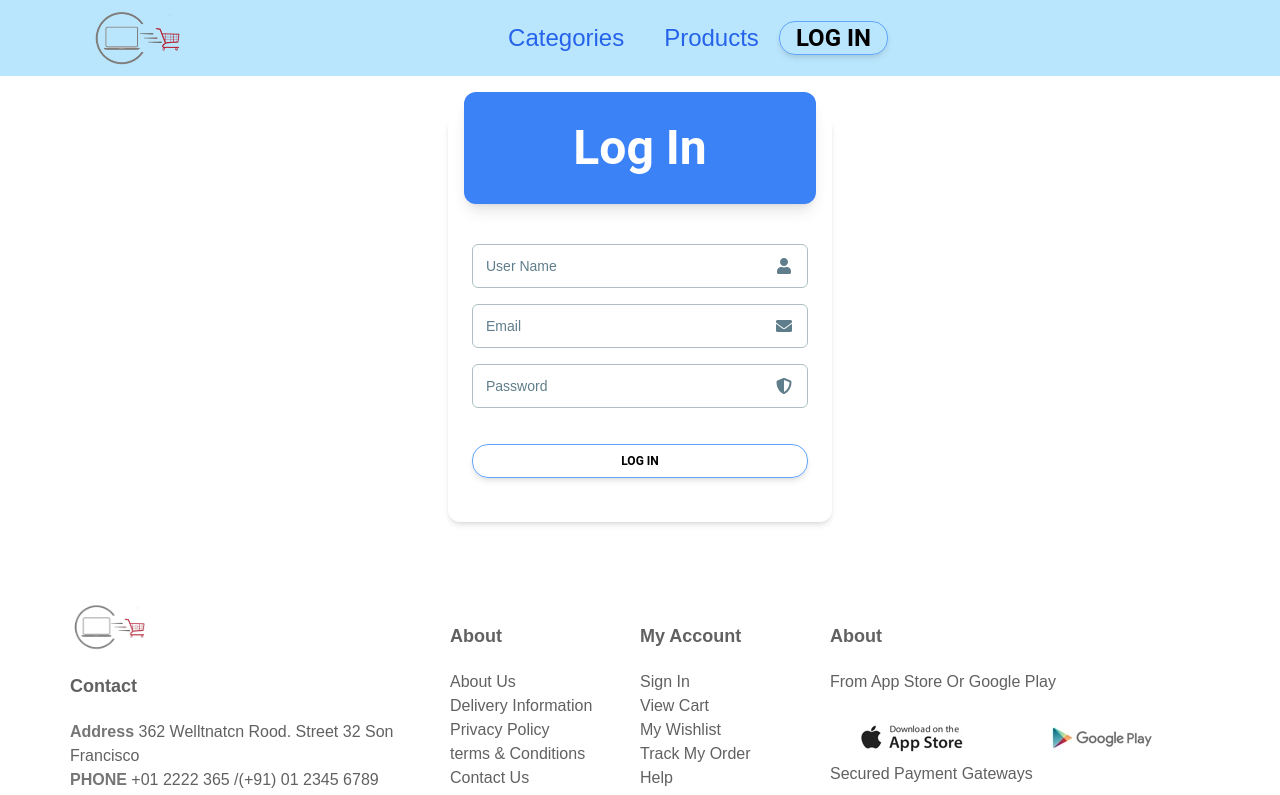
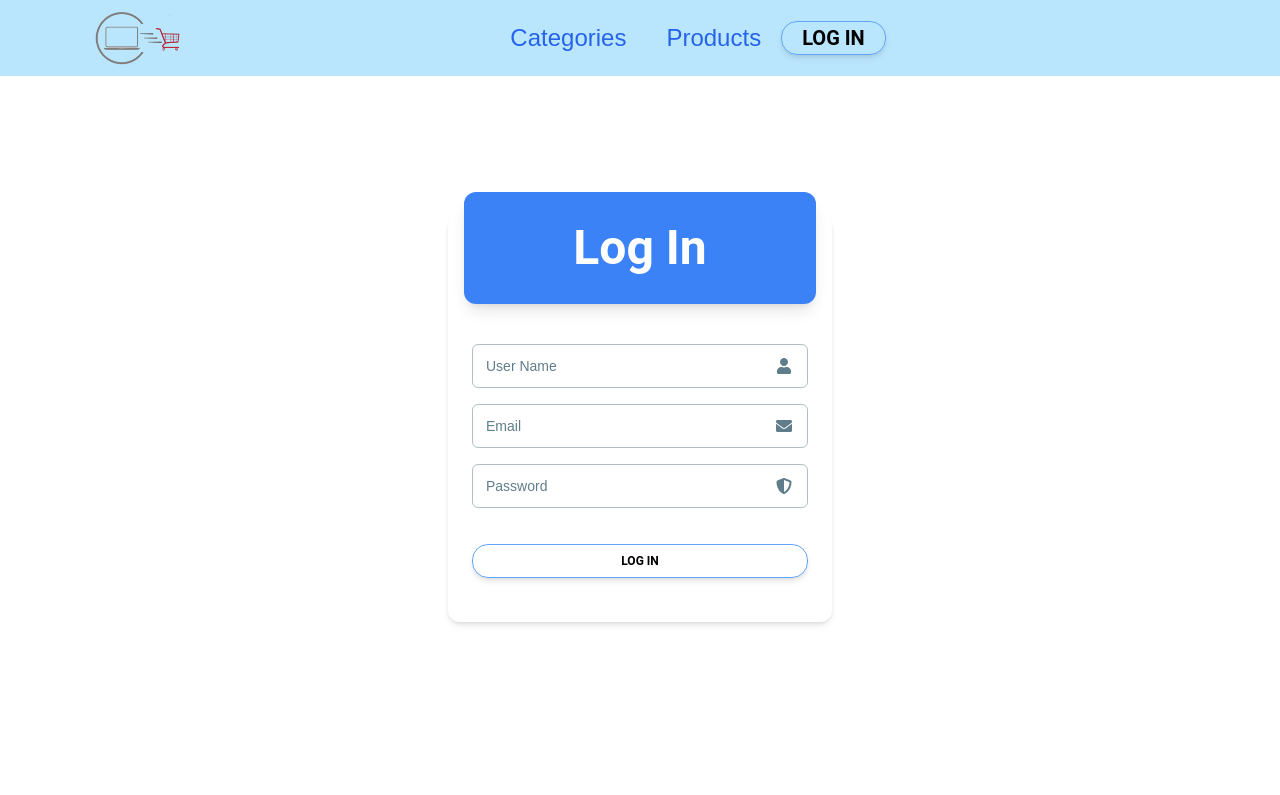
Before and after one commit to Alsakr922/Shop, a React (Vite) app: page /cart in a window 1280 px wide. Shown: the top 795 px of the page. Built offline with nearby package versions, Linux system fonts and the light colour scheme; a web font is replaced by a local one.

Commit message:
Hello 14

```diff
--- a/src/App.css
+++ b/src/App.css
@@ -58,11 +58,11 @@ html{
   }
 
   .flexStart {
-    @apply flex items-center justify-start;
+    @apply flex items-start justify-start;
   }
 
   .flexEnd {
-    @apply flex items-center justify-end;
+    @apply flex items-end justify-end;
   }
 
   /* FONTS */
--- a/src/Redux/Slices/CartSlice.jsx
+++ b/src/Redux/Slices/CartSlice.jsx
@@ -79,10 +79,11 @@ export const CartSlice = createSlice({
       } catch (err) {
         return err;
       }
-    }
+    },
+
   }
 })
 
 // eslint-disable-next-line react-refresh/only-export-components
-export const { addToCart , removeFromCart  } = CartSlice.actions;
+export const { addToCart , removeFromCart , deleteAllItems  } = CartSlice.actions;
 export default CartSlice.reducer;
--- a/src/Redux/Slices/WishSlice.jsx
+++ b/src/Redux/Slices/WishSlice.jsx
@@ -65,10 +65,11 @@ export const WishSlice = createSlice({
       } catch (err) {
         return err;
       }
-    }
+    },
+
   }
 })
 
 // eslint-disable-next-line react-refresh/only-export-components
-export const { addToWish , removeFromWish  } = WishSlice.actions;
+export const { addToWish , removeFromWish   } = WishSlice.actions;
 export default WishSlice.reducer;
--- a/src/components/Cart.jsx
+++ b/src/components/Cart.jsx
@@ -2,7 +2,7 @@
 
 import { useDispatch, useSelector } from 'react-redux';
 import { FaEraser } from 'react-icons/fa';
-import { removeFromCart } from '../Redux/Slices/CartSlice';
+import {  removeFromCart } from '../Redux/Slices/CartSlice';
 const Cart = () => {
     const dispatch = useDispatch()
 
@@ -11,14 +11,10 @@ const Cart = () => {
       console.log("cartTotalPrice", cartTotalPrice)
       const cartTotalAmount = useSelector((state) => state.cart.totalAmount)
       console.log("cartTotalAmount", cartTotalAmount)
-      const wishesTotalAmount = useSelector((state) => state.wish.totalAmount)
-      console.log("wishesTotalAmount", wishesTotalAmount)
   return (
 
-    <div>
-      <div>
-          <section className="my-10 cart-section">
-    <table className="w-4/5 m-auto">
+    <section className="pt-[200px] container m-auto cart-section">
+    <table className="w-full m-auto py-[200px]">
       <thead className="tablehead p-10 text-primary-500 uppercase text-2xl mb-5 ">
         <td className="py-5 font-semibold">Remove</td>
         <td className="py-5 font-semibold">Image</td>
@@ -41,12 +37,13 @@ const Cart = () => {
           </tr>
           )
         })}
-      </tbody>
-
-    </table>
+        </tbody>
+      </table>
+      <div className='bg-primary-300 rounded-lg ms-auto mt-auto p-5 w-[500px] regular-40'>
+      <div className='flexBetween text-gray-20'>Total Items : <span className='text-primary-500 font-semibold'>{cartTotalAmount}</span></div>
+      <div className='flexBetween text-gray-20'>Total Prices : <span className='text-primary-500 font-semibold'>{cartTotalPrice}$</span></div>
+      </div>
   </section>
-      </div>
-    </div>
   )
 }
 
--- a/src/components/Hero.jsx
+++ b/src/components/Hero.jsx
@@ -2,8 +2,7 @@ import { Button } from "@material-tailwind/react"
 const Hero = () => {
   return (
     <div className='lg:p-[200px] p-[50px] h-[100vh]'>
-
-        <div className='home  h-[80vh] sm:flexCenter lg:flex container m-auto'>
+        <div className='home h-[80vh] sm:flexCenter flexStart container m-auto'>
         <div className='space-y-10  text-center text-white lg:text-black'>
           <h1 className='lg:regular-64 regular-40'>70% Ramadan Sale</h1>
           <p className='lg:regular-64 regular-40'>All Products</p>
--- a/src/components/Login.jsx
+++ b/src/components/Login.jsx
@@ -27,7 +27,7 @@ const Login = () => {
     setValues({ ...Values, [name]: value });
   }
   return (
-    <div className='container m-auto'>
+    <div className='container m-auto py-[100px]'>
       <Card className='w-96 m-auto mt-10'>
         <CardHeader
           variant='gradient'
--- a/src/components/Navbar.jsx
+++ b/src/components/Navbar.jsx
@@ -75,7 +75,7 @@ function Navbar() {
       </li>
           : <div className="flexCenter">
               <Link to={"/login"}>
-              <Button className="btnOutline lg:text-[24px] ">
+              <Button className="btnOutline lg:px-5 lg:text-[20px] ">
                 Log In
               </Button>
               </Link>
--- a/src/components/SingleProduct.jsx
+++ b/src/components/SingleProduct.jsx
@@ -5,6 +5,7 @@ import { useParams } from "react-router-dom"
 import { addToCart } from "../Redux/Slices/CartSlice"
 import { useState } from "react"
 import { addToWish } from "../Redux/Slices/WishSlice"
+import Swal from "sweetalert2"
 
 const SingleProduct = () => {
 
@@ -24,7 +25,10 @@ const SingleProduct = () => {
     const products = useSelector((state) => state.Products.singleProduct)
     console.log("Single Products", products)
     const { id } = useParams()
-    console.log("id", id)
+  console.log("id", id)
+      const user = useSelector((state) => state.user.user)
+  // console.log("user", user);
+  const { authUser } = user;
   return (
     <div className="py-[200px]">
       <div className="container m-auto bg-slate-100">
@@ -55,24 +59,40 @@ const SingleProduct = () => {
                         </select>
                   <p className="regular-24 border-y border-solid border-gray-30 py-5 my-5 px-5"><span className='text-red-600 text-[16px] pr-3 line-through'>  {product.oldPrice} $ </span>   {product.newPrice}$</p>
                   <div className="flexBetween px-5">
-                  <Button className="flex space-x-3 btnOutline text-[30px] hover:text-green-50 rounded-none " onClick={() => dispatch(addToCart({
+                  <Button className="flex space-x-3 btnOutline text-[30px] hover:text-green-50 rounded-none " onClick={authUser ? () => dispatch(addToCart({
                     id:  product.id ,
                     name: product.title,
                     img:product.img,
                     newPrice: product.newPrice ,
                     color: color,
                     amount: 1,
-                  }))}>
+                  })) :
+          () => {
+            Swal.fire({
+              icon: "error",
+              title: "You Cant Add Before You Sign In!...",
+              html: `<a class=" text-primary-500 font-semibold text-[24px] capitalize tracking-[8px]" href="/login">login</a>`,
+            })
+          }
+                  }>
                     <FaCartPlus />
                       <span className="regular-20">Buy Now!</span>
                   </Button>
-                    <Button className="flex space-x-3 btnOutline  text-[30px] hover:text-red-500 rounded-none "  onClick={() => dispatch(addToWish({
+                    <Button className="flex space-x-3 btnOutline  text-[30px] hover:text-red-500 rounded-none "  onClick={authUser ? () => dispatch(addToWish({
                     id:  product.id ,
                     name: product.title,
                     img:product.img,
                     color: color,
                     amount: 1,
-                  }))}>
+                    }))
+                      :
+          () => {
+            Swal.fire({
+              icon: "error",
+              title: "You Cant Add Before You Sign In!...",
+              html: `<a class=" text-primary-500 font-semibold text-[24px] capitalize tracking-[8px]" href="/login">login</a>`,
+            })
+          }}>
                     <FaHeart  />
                       <span className="regular-20">Add To Favorites</span>
                   </Button>
```
